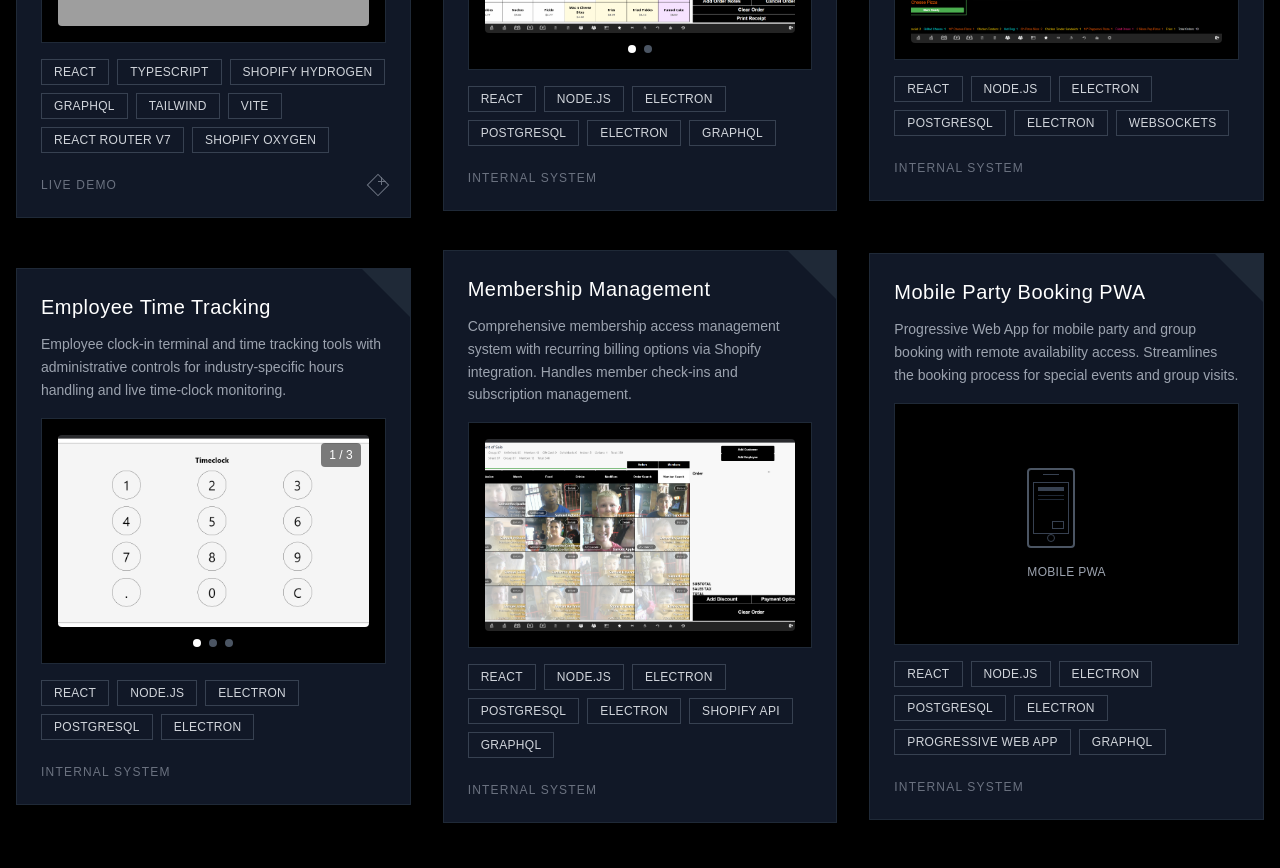
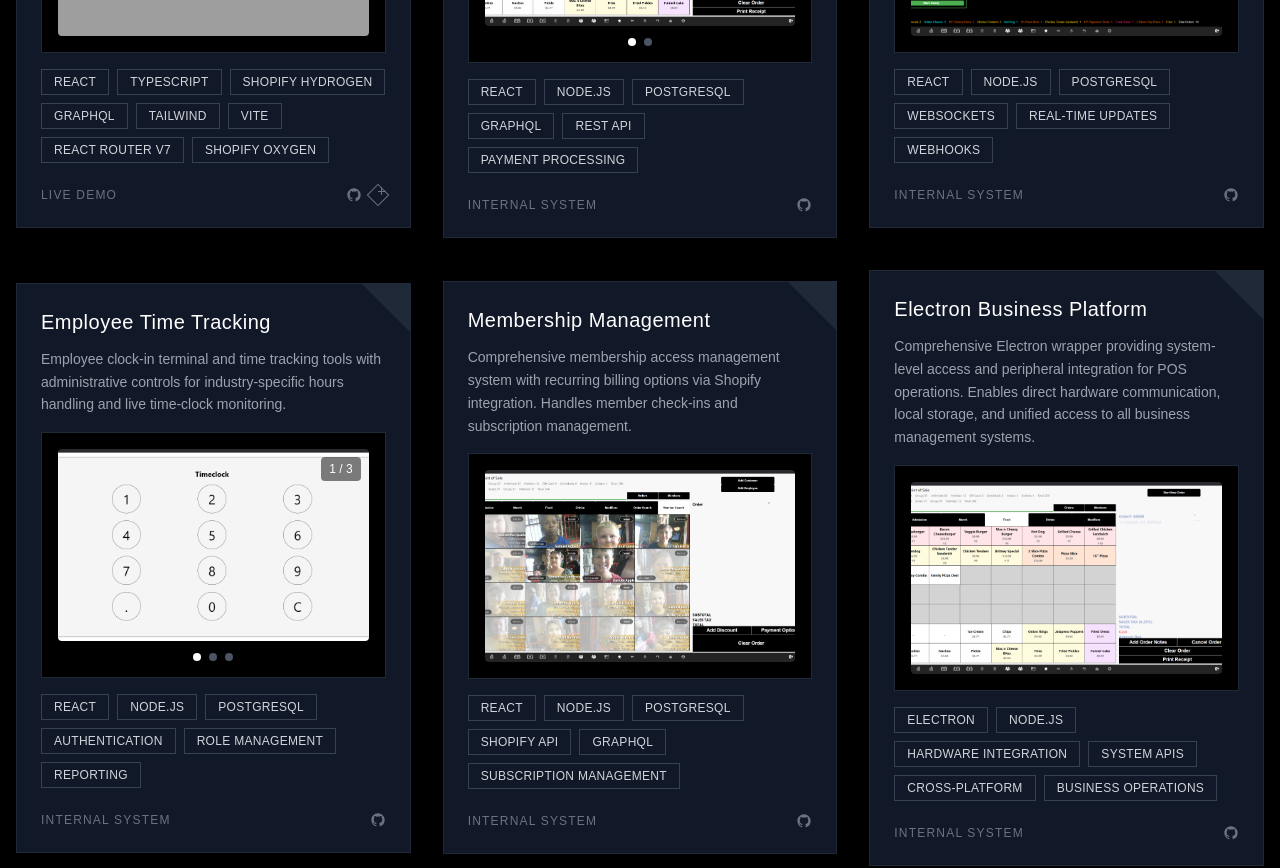
Before and after one commit to zdonhauser/portfolio, a Next.js app: page / in a window 1280 px wide. Shown: the part 1240-2108 px from the top of the page. Built offline with nearby package versions, Linux system fonts and the light colour scheme; grey boxes are pictures that could not be loaded.

Commit message:
github links added to projects

```diff
--- a/src/app/page.tsx
+++ b/src/app/page.tsx
@@ -11,6 +11,7 @@ interface ProjectData {
   description: string;
   type: 'external' | 'preview';
   url?: string;
+  githubUrl?: string;
   preview?: React.ReactNode;
   tags?: string[];
   images?: {
@@ -39,6 +40,7 @@ export default function Home() {
       description: "Revamped amusement park website using Shopify Hydrogen with React 18, TypeScript, GraphQL, Vite, Tailwind, and React Router v7. Deployed via Shopify Oxygen with integrated ticketing system.",
       type: "external",
       url: "https://react.zdtamusement.com",
+      githubUrl: "https://github.com/zdonhauser/zdt-hydrogen",
       tags: ["React", "TypeScript", "Shopify Hydrogen", "GraphQL", "Tailwind", "Vite", "React Router v7", "Shopify Oxygen"],
       images: [
         {
@@ -49,9 +51,10 @@ export default function Home() {
     },
     {
       title: "Point of Sale System",
-      description: "Custom POS system for ticketing and fast-service food environments built with React and Node.js, packaged in Electron for system-level storage and direct peripheral access.",
+      description: "Custom POS system for ticketing and fast-service food environments built with React and Node.js. Features comprehensive order management, payment processing, and inventory tracking.",
       type: "preview",
-      tags: ["React", "Node.js", "Electron", "PostgreSQL", "Electron", "GraphQL"],
+      githubUrl: "https://github.com/zdonhauser/posdashboard-public",
+      tags: ["React", "Node.js", "PostgreSQL", "GraphQL", "REST API", "Payment Processing"],
       images: [
         {
           src: "/screenshots/pos.png",
@@ -65,9 +68,10 @@ export default function Home() {
     },
     {
       title: "Kitchen Display System",
-      description: "Real-time KDS with synchronized front-of-house and back-of-house order lifecycle management using webhooks. Streamlines food service operations with live order tracking.",
+      description: "Real-time Kitchen Display System with synchronized front-of-house and back-of-house order lifecycle management using webhooks. Streamlines food service operations with live order tracking.",
       type: "preview",
-      tags: ["React", "Node.js", "Electron", "PostgreSQL", "Electron", "WebSockets"],
+      githubUrl: "https://github.com/zdonhauser/posdashboard-public/tree/main/client/src/components/KDS",
+      tags: ["React", "Node.js", "PostgreSQL", "WebSockets", "Real-time Updates", "Webhooks"],
       images: [
         {
           src: "/screenshots/kds.png",
@@ -79,7 +83,8 @@ export default function Home() {
       title: "Employee Time Tracking",
       description: "Employee clock-in terminal and time tracking tools with administrative controls for industry-specific hours handling and live time-clock monitoring.",
       type: "preview",
-      tags: ["React", "Node.js", "Electron", "PostgreSQL", "Electron"],
+      githubUrl: "https://github.com/zdonhauser/posdashboard-public/tree/main/client/src/components/ClockIn",
+      tags: ["React", "Node.js", "PostgreSQL", "Authentication", "Role Management", "Reporting"],
       images: [
         {
           src: "/screenshots/timeclock.png",
@@ -99,7 +104,8 @@ export default function Home() {
       title: "Membership Management",
       description: "Comprehensive membership access management system with recurring billing options via Shopify integration. Handles member check-ins and subscription management.",
       type: "preview",
-      tags: ["React", "Node.js", "Electron", "PostgreSQL", "Electron", "Shopify API", "GraphQL"],
+      githubUrl: "https://github.com/zdonhauser/posdashboard-public",
+      tags: ["React", "Node.js", "PostgreSQL", "Shopify API", "GraphQL", "Subscription Management"],
       images: [
         {
           src: "/screenshots/members.png",
@@ -108,10 +114,17 @@ export default function Home() {
       ]
     },
     {
-      title: "Mobile Party Booking PWA",
-      description: "Progressive Web App for mobile party and group booking with remote availability access. Streamlines the booking process for special events and group visits.",
+      title: "Electron Business Platform",
+      description: "Comprehensive Electron wrapper providing system-level access and peripheral integration for POS operations. Enables direct hardware communication, local storage, and unified access to all business management systems.",
       type: "preview",
-      tags: ["React", "Node.js", "Electron", "PostgreSQL", "Electron", "Progressive Web App", "GraphQL"]
+      githubUrl: "https://github.com/zdonhauser/electronpos-public",
+      tags: ["Electron", "Node.js", "Hardware Integration", "System APIs", "Cross-Platform", "Business Operations"],
+      images: [
+        {
+          src: "/screenshots/pos.png",
+          alt: "Electron Business Platform - POS Integration"
+        }
+      ]
     }
   ];
   return (
@@ -158,6 +171,9 @@ export default function Home() {
                 <a href="mailto:zac@donrey.dev" className="hover:text-white transition-colors border-b border-transparent hover:border-white">
                   zac@donrey.dev
                 </a>
+                <a href="https://github.com/zdonhauser" target="_blank" rel="noopener noreferrer" className="hover:text-white transition-colors border-b border-transparent hover:border-white">
+                  GitHub
+                </a>
                 <a href="https://www.linkedin.com/in/zachary-donhauser/" target="_blank" rel="noopener noreferrer" className="hover:text-white transition-colors border-b border-transparent hover:border-white">
                   LinkedIn
                 </a>
@@ -189,6 +205,7 @@ export default function Home() {
               description={project.description}
               type={project.type}
               url={project.url}
+              githubUrl={project.githubUrl}
               tags={project.tags}
               preview={
                 project.images && project.images.length > 1 ? (
@@ -201,25 +218,6 @@ export default function Home() {
                     height={300}
                     className="w-full h-48 object-cover rounded"
                   />
-                ) : project.title === "Mobile Party Booking PWA" ? (
-                  <div className="flex items-center justify-center py-12">
-                    <div className="relative">
-                      {/* Mobile phone design */}
-                      <div className="w-12 h-20 border-2 border-gray-600 rounded relative">
-                        <div className="absolute top-1 left-1/2 transform -translate-x-1/2 w-4 h-px bg-gray-700"></div>
-                        <div className="absolute top-3 left-1 right-1 bottom-3 border border-gray-700">
-                          <div className="absolute top-1 left-1 right-1 h-1 bg-gray-700"></div>
-                          <div className="absolute top-3 left-1 right-1 h-px bg-gray-800"></div>
-                          <div className="absolute top-4 left-1 right-1 h-px bg-gray-800"></div>
-                          <div className="absolute bottom-1 right-1 w-3 h-2 border border-gray-700"></div>
-                        </div>
-                        <div className="absolute bottom-1 left-1/2 transform -translate-x-1/2 w-2 h-2 border border-gray-700 rounded-full"></div>
-                      </div>
-                      <div className="text-center mt-4">
-                        <p className="text-xs text-gray-400 uppercase tracking-wide">Mobile PWA</p>
-                      </div>
-                    </div>
-                  </div>
                 ) : undefined
               }
               onClick={() => openModal(project)}
--- a/src/components/ProjectCard.tsx
+++ b/src/components/ProjectCard.tsx
@@ -3,6 +3,7 @@ interface ProjectCardProps {
   description: string;
   type: 'external' | 'preview';
   url?: string;
+  githubUrl?: string;
   preview?: React.ReactNode;
   tags?: string[];
   onClick?: () => void;
@@ -13,6 +14,7 @@ export default function ProjectCard({
   description,
   type,
   url,
+  githubUrl,
   preview,
   tags = [],
   onClick
@@ -56,6 +58,21 @@ export default function ProjectCard({
         <span>
           {type === 'external' ? 'Live Demo' : 'Internal System'}
         </span>
+        <div className="flex items-center space-x-2">
+          {githubUrl && (
+            <a
+              href={githubUrl}
+              target="_blank"
+              rel="noopener noreferrer"
+              onClick={(e) => e.stopPropagation()}
+              className="hover:text-gray-300 transition-colors"
+              aria-label="View on GitHub"
+            >
+              <svg className="w-4 h-4" fill="currentColor" viewBox="0 0 24 24">
+                <path fillRule="evenodd" d="M12 2C6.477 2 2 6.484 2 12.017c0 4.425 2.865 8.18 6.839 9.504.5.092.682-.217.682-.483 0-.237-.008-.868-.013-1.703-2.782.605-3.369-1.343-3.369-1.343-.454-1.158-1.11-1.466-1.11-1.466-.908-.62.069-.608.069-.608 1.003.07 1.531 1.032 1.531 1.032.892 1.53 2.341 1.088 2.91.832.092-.647.35-1.088.636-1.338-2.22-.253-4.555-1.113-4.555-4.951 0-1.093.39-1.988 1.029-2.688-.103-.253-.446-1.272.098-2.65 0 0 .84-.27 2.75 1.026A9.564 9.564 0 0112 6.844c.85.004 1.705.115 2.504.337 1.909-1.296 2.747-1.027 2.747-1.027.546 1.379.202 2.398.1 2.651.64.7 1.028 1.595 1.028 2.688 0 3.848-2.339 4.695-4.566 4.943.359.309.678.92.678 1.855 0 1.338-.012 2.419-.012 2.747 0 .268.18.58.688.482A10.019 10.019 0 0022 12.017C22 6.484 17.522 2 12 2z" clipRule="evenodd"/>
+              </svg>
+            </a>
+          )}
           {type === 'external' && url && (
             <div className="w-4 h-4 relative">
               <div className="absolute inset-0 border border-gray-500 transform rotate-45"></div>
@@ -63,6 +80,7 @@ export default function ProjectCard({
               <div className="absolute top-0 right-1 w-px h-2 bg-gray-500"></div>
             </div>
           )}
+        </div>
       </div>
     </div>
   );
--- a/src/components/ProjectModal.tsx
+++ b/src/components/ProjectModal.tsx
@@ -12,6 +12,7 @@ interface ProjectModalProps {
     description: string;
     type: 'external' | 'preview';
     url?: string;
+    githubUrl?: string;
     preview?: React.ReactNode;
     tags?: string[];
     images?: {
@@ -106,7 +107,21 @@ export default function ProjectModal({ isOpen, onClose, project }: ProjectModalP
                 )}
 
                 {/* Actions */}
-                <div className="flex items-center">
+                <div className="flex items-center space-x-4">
+                  {project.githubUrl && (
+                    <a
+                      href={project.githubUrl}
+                      target="_blank"
+                      rel="noopener noreferrer"
+                      className="inline-flex items-center space-x-2 bg-gray-700 hover:bg-gray-600 text-white px-4 py-2 transition-colors tracking-wide uppercase text-xs font-medium"
+                    >
+                      <svg className="w-4 h-4" fill="currentColor" viewBox="0 0 24 24">
+                        <path fillRule="evenodd" d="M12 2C6.477 2 2 6.484 2 12.017c0 4.425 2.865 8.18 6.839 9.504.5.092.682-.217.682-.483 0-.237-.008-.868-.013-1.703-2.782.605-3.369-1.343-3.369-1.343-.454-1.158-1.11-1.466-1.11-1.466-.908-.62.069-.608.069-.608 1.003.07 1.531 1.032 1.531 1.032.892 1.53 2.341 1.088 2.91.832.092-.647.35-1.088.636-1.338-2.22-.253-4.555-1.113-4.555-4.951 0-1.093.39-1.988 1.029-2.688-.103-.253-.446-1.272.098-2.65 0 0 .84-.27 2.75 1.026A9.564 9.564 0 0112 6.844c.85.004 1.705.115 2.504.337 1.909-1.296 2.747-1.027 2.747-1.027.546 1.379.202 2.398.1 2.651.64.7 1.028 1.595 1.028 2.688 0 3.848-2.339 4.695-4.566 4.943.359.309.678.92.678 1.855 0 1.338-.012 2.419-.012 2.747 0 .268.18.58.688.482A10.019 10.019 0 0022 12.017C22 6.484 17.522 2 12 2z" clipRule="evenodd"/>
+                      </svg>
+                      <span>View on GitHub</span>
+                    </a>
+                  )}
+
                   {project.type === 'external' && project.url && (
                     <a
                       href={project.url}
```
Lines whose indentation alone changed are shown as unchanged.
